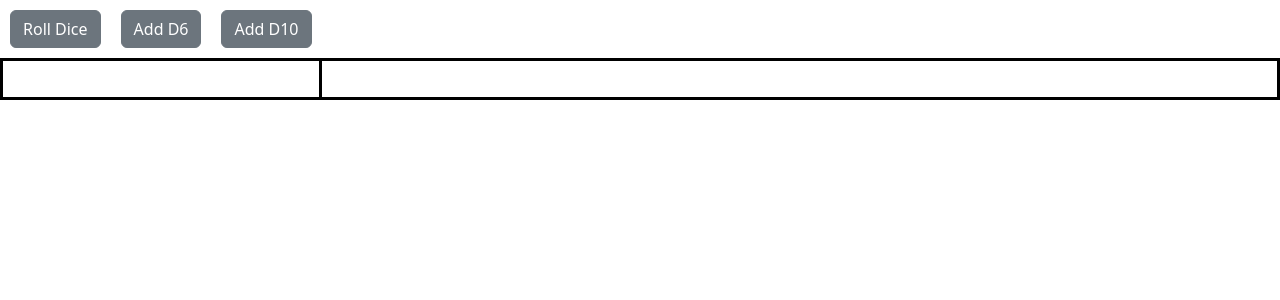
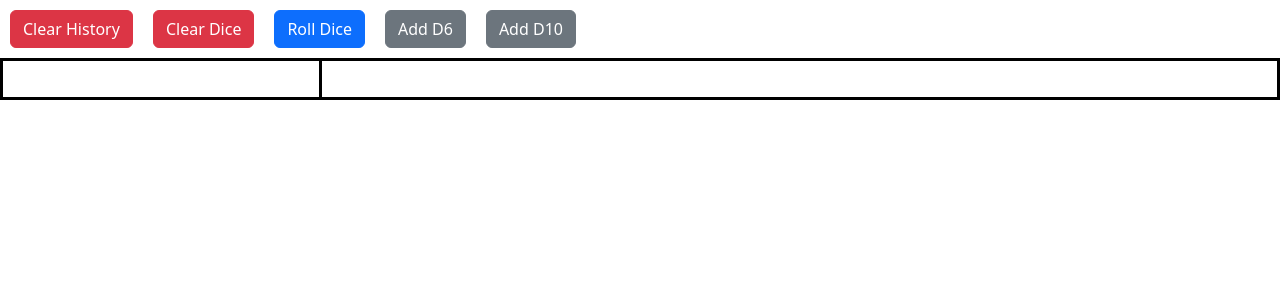
Before and after one commit to Estevan-Gonzales/estevan_b, a React (Vite) app: page /Projects/dice in a window 1280 px wide. Shown: the top 300 px of the page. Built offline with nearby package versions, Linux system fonts and the light colour scheme; a web font is replaced by a local one.

Commit message:
Added clear history/dice buttons

```diff
--- a/src/pages/projects/Dice.jsx
+++ b/src/pages/projects/Dice.jsx
@@ -172,11 +172,24 @@ function Dice() {
 
     }
 
+    function clearHistory() {
+        let target = document.getElementById("dice-counts")
+        target.innerHTML = "";
+    }
+
+    function clearDice() {
+        let target = document.getElementById("dice-collection")
+        target.innerHTML = "";
+    }
+
     return (
         <div>
 
         <div id="button-master">
-            <button type="button" className="btn btn-secondary" onClick={returnDice}>Roll Dice</button>
+            <button id="btn-clear-history" type="button" className="btn btn-danger" onClick={clearHistory}>Clear History</button>
+            <button id="btn-clear-dice" type="button" className="btn btn-danger" onClick={clearDice}>Clear Dice</button>
+
+            <button type="button" className="btn btn-primary" onClick={returnDice}>Roll Dice</button>
             <button id="btn-add-d6" type="button" className="btn btn-secondary" onClick={addD6}>Add D6</button>
             <button id="btn-add-d10" type="button" className="btn btn-secondary" onClick={addD10}>Add D10</button>
 
```
Also changed, not shown: 3 other files (tests, documents, lock files or other folders).
